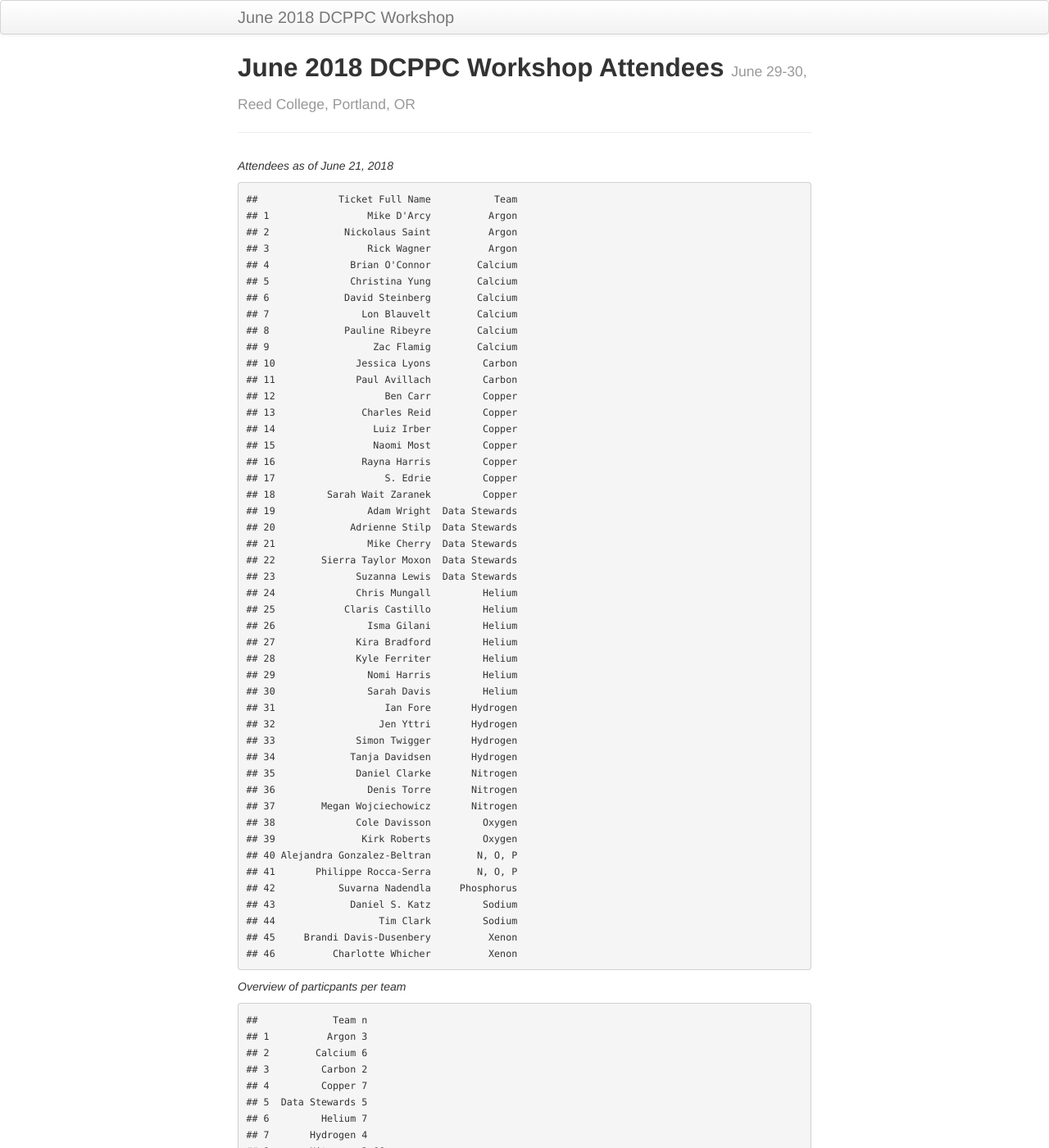
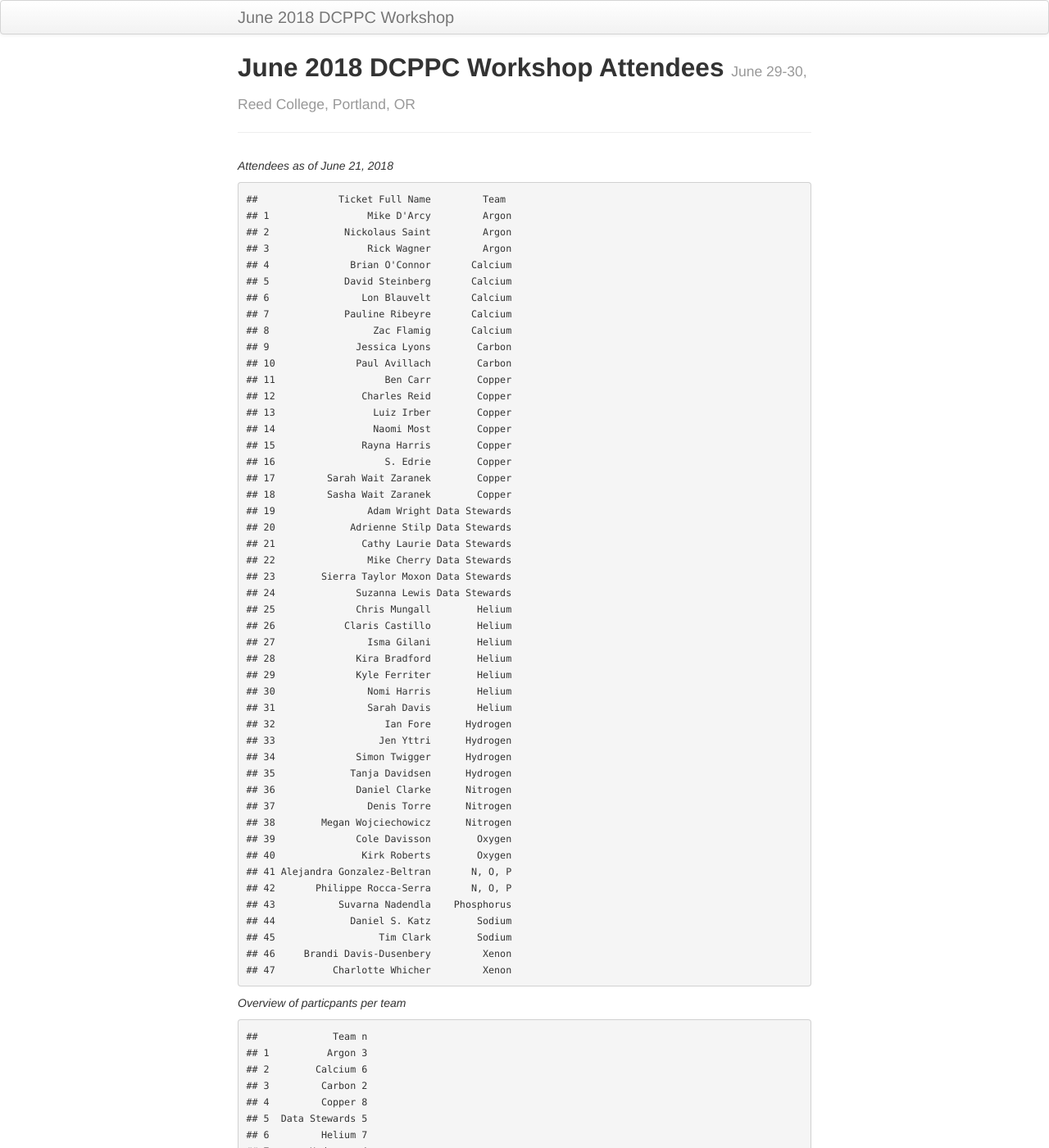
Before and after one commit to dcppc/2018-june-workshop, a Jekyll site: the page built from docs/attendees.md, in a window 1280 px wide and 1400 px high. Shown: the whole window at 82% size. Built offline with Jekyll 4.4.1, drawn with Linux system fonts in a browser that asks for light colours; some of the changed text lies outside the part shown.

Commit message:
add last attendee

```diff
--- a/docs/attendees.md
+++ b/docs/attendees.md
@@ -6,53 +6,54 @@ tagline: June 29-30, Reed College, Portland, OR
 
 _Attendees as of June 21, 2018_
 
-    ##              Ticket Full Name           Team
-    ## 1                 Mike D'Arcy          Argon
-    ## 2             Nickolaus Saint          Argon
-    ## 3                 Rick Wagner          Argon
-    ## 4              Brian O'Connor        Calcium
-    ## 5              Christina Yung        Calcium
-    ## 6             David Steinberg        Calcium
-    ## 7                Lon Blauvelt        Calcium
-    ## 8             Pauline Ribeyre        Calcium
-    ## 9                  Zac Flamig        Calcium
-    ## 10              Jessica Lyons         Carbon
-    ## 11              Paul Avillach         Carbon
-    ## 12                   Ben Carr         Copper
-    ## 13               Charles Reid         Copper
-    ## 14                 Luiz Irber         Copper
-    ## 15                 Naomi Most         Copper
-    ## 16               Rayna Harris         Copper
-    ## 17                   S. Edrie         Copper
-    ## 18         Sarah Wait Zaranek         Copper
-    ## 19                Adam Wright  Data Stewards
-    ## 20             Adrienne Stilp  Data Stewards
-    ## 21                Mike Cherry  Data Stewards
-    ## 22        Sierra Taylor Moxon  Data Stewards
-    ## 23              Suzanna Lewis  Data Stewards
-    ## 24              Chris Mungall         Helium
-    ## 25            Claris Castillo         Helium
-    ## 26                Isma Gilani         Helium
-    ## 27              Kira Bradford         Helium
-    ## 28              Kyle Ferriter         Helium
-    ## 29                Nomi Harris         Helium
-    ## 30                Sarah Davis         Helium
-    ## 31                   Ian Fore       Hydrogen
-    ## 32                  Jen Yttri       Hydrogen
-    ## 33              Simon Twigger       Hydrogen
-    ## 34             Tanja Davidsen       Hydrogen
-    ## 35              Daniel Clarke       Nitrogen
-    ## 36                Denis Torre       Nitrogen
-    ## 37        Megan Wojciechowicz       Nitrogen
-    ## 38              Cole Davisson         Oxygen
-    ## 39               Kirk Roberts         Oxygen
-    ## 40 Alejandra Gonzalez-Beltran        N, O, P
-    ## 41       Philippe Rocca-Serra        N, O, P
-    ## 42           Suvarna Nadendla     Phosphorus
-    ## 43             Daniel S. Katz         Sodium
-    ## 44                  Tim Clark         Sodium
-    ## 45     Brandi Davis-Dusenbery          Xenon
-    ## 46          Charlotte Whicher          Xenon
+    ##              Ticket Full Name         Team
+    ## 1                 Mike D'Arcy         Argon
+    ## 2             Nickolaus Saint         Argon
+    ## 3                 Rick Wagner         Argon
+    ## 4              Brian O'Connor       Calcium
+    ## 5             David Steinberg       Calcium
+    ## 6                Lon Blauvelt       Calcium
+    ## 7             Pauline Ribeyre       Calcium
+    ## 8                  Zac Flamig       Calcium
+    ## 9               Jessica Lyons        Carbon
+    ## 10              Paul Avillach        Carbon
+    ## 11                   Ben Carr        Copper
+    ## 12               Charles Reid        Copper
+    ## 13                 Luiz Irber        Copper
+    ## 14                 Naomi Most        Copper
+    ## 15               Rayna Harris        Copper
+    ## 16                   S. Edrie        Copper
+    ## 17         Sarah Wait Zaranek        Copper
+    ## 18         Sasha Wait Zaranek        Copper
+    ## 19                Adam Wright Data Stewards
+    ## 20             Adrienne Stilp Data Stewards
+    ## 21               Cathy Laurie Data Stewards
+    ## 22                Mike Cherry Data Stewards
+    ## 23        Sierra Taylor Moxon Data Stewards
+    ## 24              Suzanna Lewis Data Stewards
+    ## 25              Chris Mungall        Helium
+    ## 26            Claris Castillo        Helium
+    ## 27                Isma Gilani        Helium
+    ## 28              Kira Bradford        Helium
+    ## 29              Kyle Ferriter        Helium
+    ## 30                Nomi Harris        Helium
+    ## 31                Sarah Davis        Helium
+    ## 32                   Ian Fore      Hydrogen
+    ## 33                  Jen Yttri      Hydrogen
+    ## 34              Simon Twigger      Hydrogen
+    ## 35             Tanja Davidsen      Hydrogen
+    ## 36              Daniel Clarke      Nitrogen
+    ## 37                Denis Torre      Nitrogen
+    ## 38        Megan Wojciechowicz      Nitrogen
+    ## 39              Cole Davisson        Oxygen
+    ## 40               Kirk Roberts        Oxygen
+    ## 41 Alejandra Gonzalez-Beltran       N, O, P
+    ## 42       Philippe Rocca-Serra       N, O, P
+    ## 43           Suvarna Nadendla    Phosphorus
+    ## 44             Daniel S. Katz        Sodium
+    ## 45                  Tim Clark        Sodium
+    ## 46     Brandi Davis-Dusenbery         Xenon
+    ## 47          Charlotte Whicher         Xenon
 
 
 
@@ -62,7 +63,7 @@ _Overview of particpants per team_
     ## 1          Argon 3
     ## 2        Calcium 6
     ## 3         Carbon 2
-    ## 4         Copper 7
+    ## 4         Copper 8
     ## 5  Data Stewards 5
     ## 6         Helium 7
     ## 7       Hydrogen 4
```
